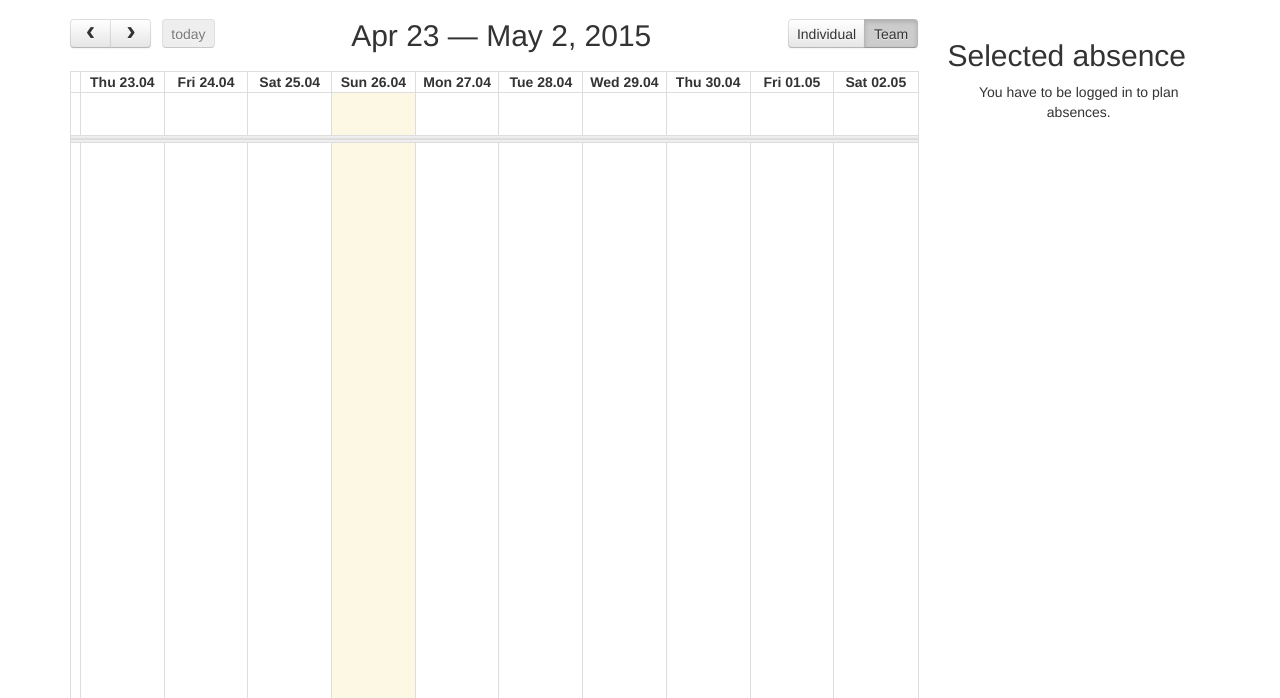
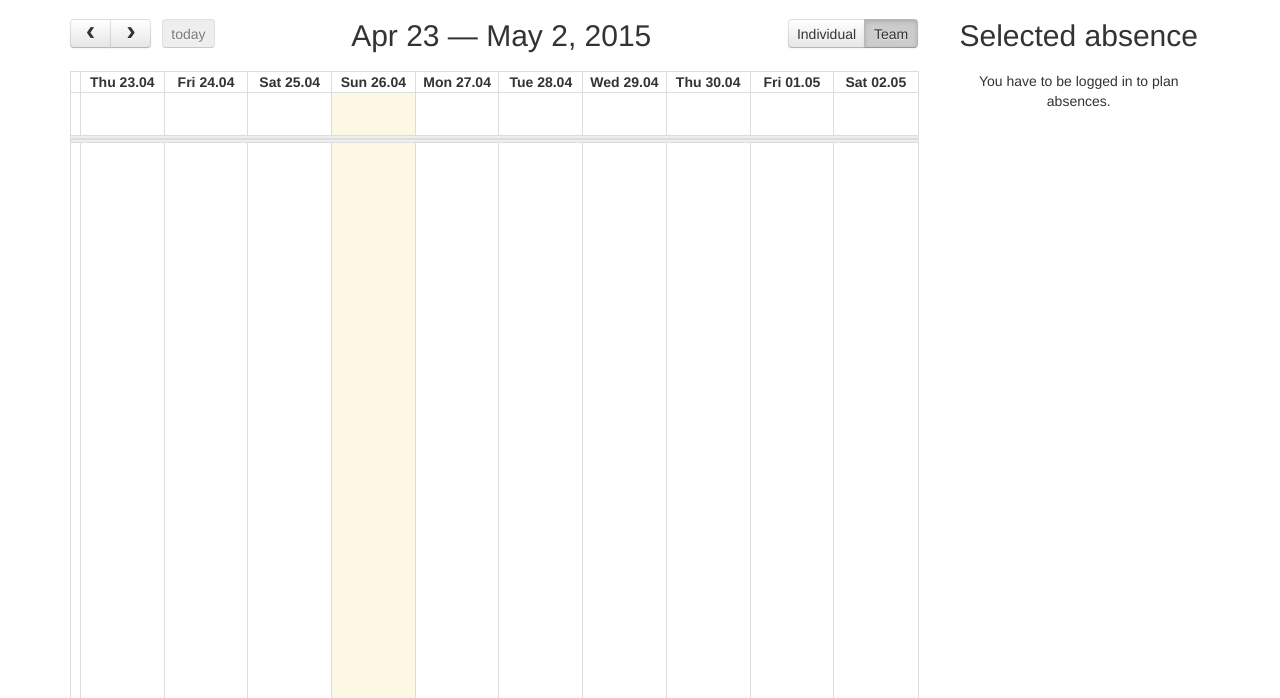
Before and after one commit to karek/Vacations-app, a Django app: template planner/templates/planner/index.html in a window 1280 px wide. Shown: the part 51-749 px from the top of the page. Run offline with Django 3.2, Linux system fonts and the light colour scheme; the template is opened without the code that fills it: values that come from a table or form of the project are taken from there, others are empty; data comes from the database, SQL or seed files in the repository; some libraries are stand-ins or nearby versions.

Commit message:
Small fixes

```diff
--- a/planner/static/planner/css/planner.css
+++ b/planner/static/planner/css/planner.css
@@ -15,3 +15,14 @@ body {
 #absence-details th {
     padding-left: 15px;
 }
+
+#right-panel-header {
+    margin-top: 0px;
+    margin-bottom: 19px;
+    text-align: center;
+}
+
+#manage_absence_list th,
+#manage_absence_list td {
+    border-top: 0px;
+}
--- a/planner/static/planner/js/ajaxes.js
+++ b/planner/static/planner/js/ajaxes.js
@@ -281,7 +281,7 @@ function show_mng_absence_as_li(absence) {
         + '<span class="badge" style="margin-top: 10px;">' + absence.total_workdays + '</span>'
         + '<h4>' + absence.user_name + '</h4>'
         + '<table class="table pending-details-table" style="margin-bottom: 0px;">'
-        + '<tbody ><tr>'
+        + '<tbody><tr>'
         + '<th scope="row">Kind</th><td>' + absence.kind_name + '</td></tr>'
         + '<tr><th scope="row">Created</th><td>' + absence.date_created + '</td></tr>'
         + '</tbody></table>'
```
